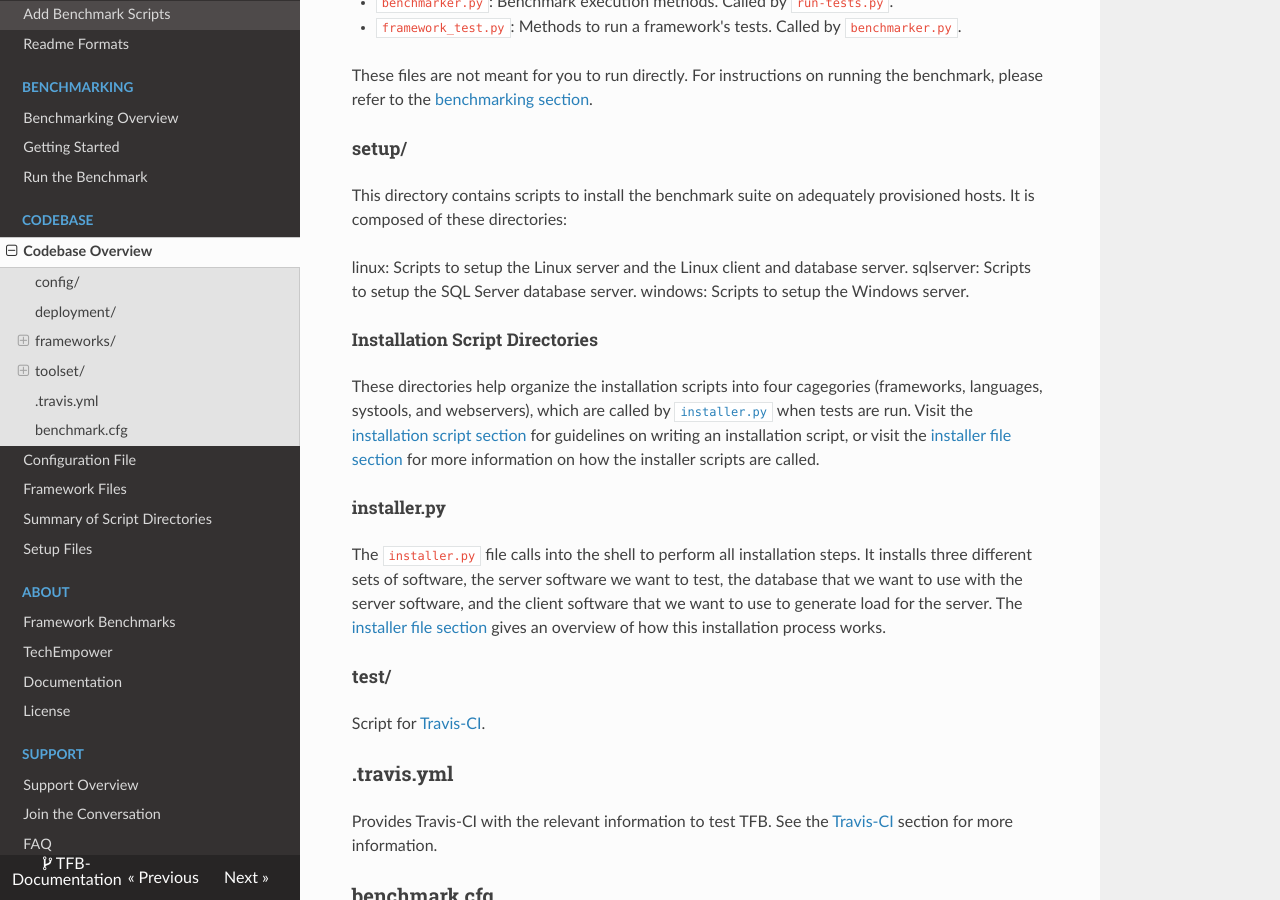
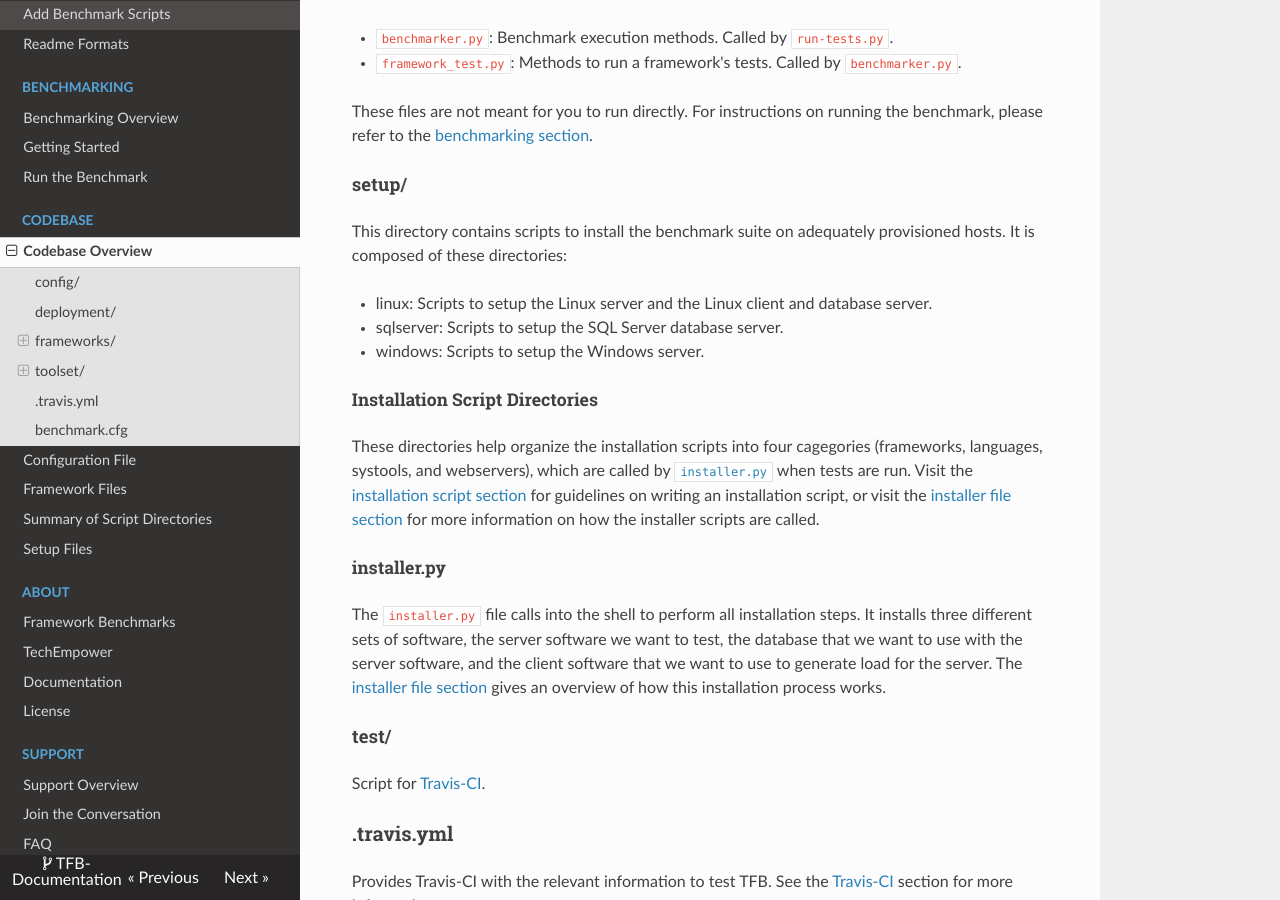
Before and after one commit to nbrady-techempower/TFB-Documentation, an MkDocs documentation site: the page built from docs/Codebase/index.md, in a window 1280 px wide and 900 px high, scrolled down 3100 px. Built offline with MkDocs 1.6.1, drawn with Linux system fonts in a browser that asks for light colours; nearby versions of some CDN libraries; old or Windows-style settings are respelled for this version of MkDocs; part of the change alters nothing that is shown; some of the changed text lies outside the part shown.

Commit message:
update directory structure

```diff
--- a/docs/Codebase/index.md
+++ b/docs/Codebase/index.md
@@ -2,26 +2,28 @@
 
 Here are the relevant pieces of TFB's file structure:
 
+* .github/
+    * PULL_REQUEST_TEMPLATE.md
 * [config/](#config)
     * cassandra/
+    * elasticsearch/
 * [deployment/](#deployment)
     * azure/
     * vagrant-development/
-    * et cetera...
+    * etc...
 * [frameworks/](#frameworks)
     * Java/
         * [README.md](#language-readmemd)
         * dropwizard/
             * [README.md](#framework-readmemd)
             * [benchmark_config.json (Framework Specific File)](#framework-specific-files)
-            * [install.sh (Framework Specific File)](#framework-specific-files)
             * [setup.sh (Framework Specific File)](#framework-specific-files)
             * [source_code](#source-code-file)
-            * et cetera...
+            * etc...
         * gemini/
-        * et cetera...
+        * etc...
     * Ruby/
-    * et cetera...
+    * etc...
 * [toolset/](#toolset)
     * [benchmark/](#benchmark)
         * benchmarker.py
@@ -87,7 +89,6 @@ information within their individual READMEs. However, there are three
 files that are required by the TFB suite. These are:
 
 * benchmark_config.json
-* install.sh
 * setup.sh
 
 See the section on [Framework Specific Files](Framework-Files)
@@ -139,9 +140,9 @@ benchmark, please refer to the [benchmarking section](../Benchmarking).
 This directory contains scripts to install the benchmark suite on adequately
 provisioned hosts. It is composed of these directories:
 
-linux: Scripts to setup the Linux server and the Linux client and database server.
-sqlserver: Scripts to setup the SQL Server database server.
-windows: Scripts to setup the Windows server.
+* linux: Scripts to setup the Linux server and the Linux client and database server.
+* sqlserver: Scripts to setup the SQL Server database server.
+* windows: Scripts to setup the Windows server.
 
 ##### Installation Script Directories
 
```
